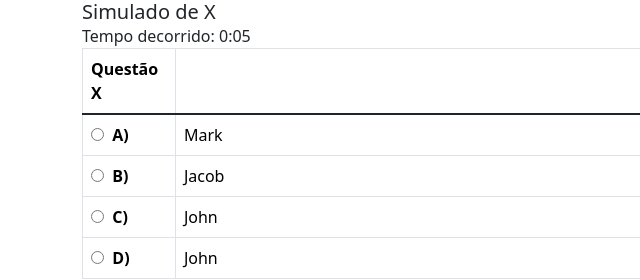
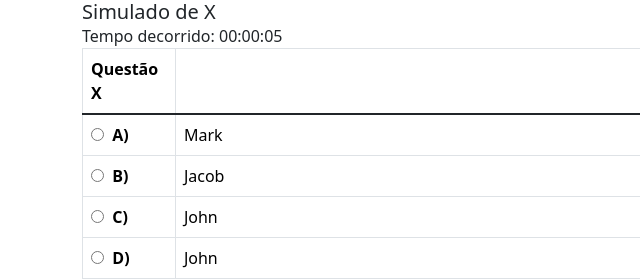
Before and after one commit to GabrielSantanaDaSilva/ProjetoEstudo, a website: page portugues.html in a window 1280 px wide. Shown: the full height of the page, 0-640 px from the left. Drawn offline with nearby package versions, Linux system fonts and the light colour scheme.

Commit message:
Fix cronometro mostrar horas

```diff
--- a/portugues.html
+++ b/portugues.html
@@ -61,6 +61,8 @@
     </footer>
 </body>
 
+
+
 <script>
 
 var tempo = 60;
@@ -70,9 +72,10 @@ var timerInterval;
 
 function updateTimer() {
     var elapsed = Math.floor((Date.now() - startTime) / 1000);
-    var minutes = Math.floor(elapsed / 60);
+    var hours = Math.floor(elapsed / 3600);
+    var minutes = Math.floor((elapsed % 3600) / 60);
     var seconds = elapsed % 60;
-    display.textContent = 'Tempo decorrido: ' + minutes + ':' + (seconds < 10 ? '0' : '') + seconds;
+    display.textContent = 'Tempo decorrido: ' + (hours < 10 ? '0' : '') + hours + ':' + (minutes < 10 ? '0' : '') + minutes + ':' + (seconds < 10 ? '0' : '') + seconds;
 }
 
 function startTimer() {
@@ -81,7 +84,5 @@ function startTimer() {
 }
 
 window.onload = startTimer;
-
-
 </script>
 </html>
```
